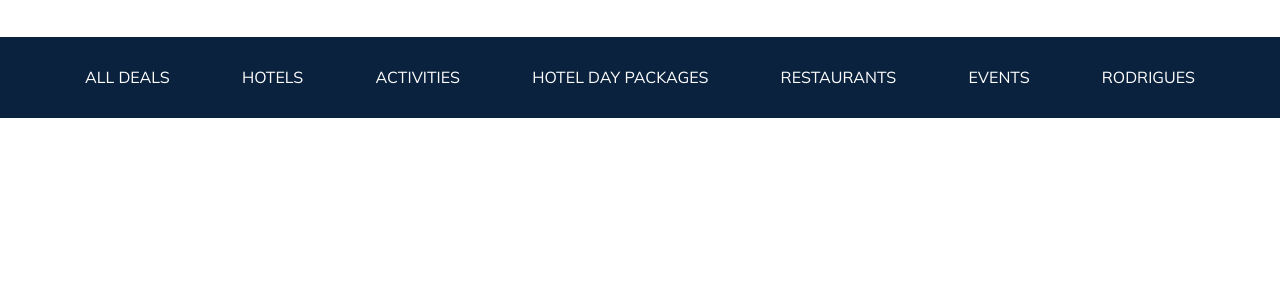
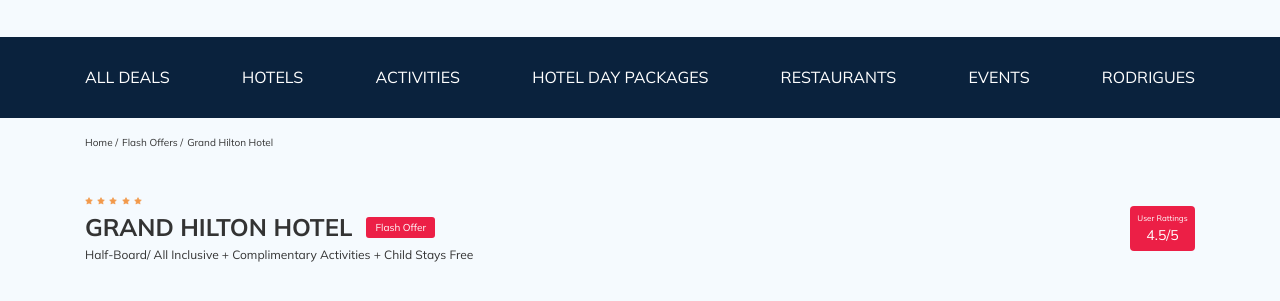
Before and after one commit to e-zrilova/web-start--hotel, a plain HTML site: page index.html in a window 1280 px wide. Shown: the part 83-384 px from the top of the page. Drawn offline with Linux system fonts and the light colour scheme.

Commit message:
create: breadcrumb and hotel-info

```diff
--- a/index.html
+++ b/index.html
@@ -47,5 +47,43 @@
       </div>
     </div>
   </header>
+  <nav class="breadcrumb">
+    <div class="container">
+      <ul class="breadcrumb-list">
+        <li class="breadcrumb-list__item">
+          <a href="#" class="breadcrumb-list__link">Home</a>
+        </li>
+        <li class="breadcrumb-list__item">
+          <a href="#" class="breadcrumb-list__link">Flash Offers</a>
+        </li>
+        <li class="breadcrumb-list__item"> Grand Hilton Hotel </li>
+      </ul>
+    </div>
+  </nav>
+  <section class="hotel">
+    <div class="container">
+      <div class="hotel-info">
+        <div class="hotel-info__text">
+          <div class="hotel-wrapper">
+            <div class="stars">
+              <img src="img/Star.svg" alt="star">
+              <img src="img/Star.svg" alt="star">
+              <img src="img/Star.svg" alt="star">
+              <img src="img/Star.svg" alt="star">
+              <img src="img/Star.svg" alt="star">
+            </div>
+            <h1 class="hotel-name hotel-info__name">GRAND HILTON HOTEL</h1>
+            <span class="offer hotel-info__offer">Flash Offer</span>
+          </div>
+          <p class="hotel-description hotel-info__description">Half-Board/ All Inclusive + Complimentary Activities + Child Stays
+            Free</p>
+        </div>
+        <div class="rating hotel-info__rating">
+          <span class="rating__text">User Rattings</span>
+          <span class="rating__counter">4.5/5</span>
+        </div>
+      </div>
+    </div>
+  </section>
 </body>
 </html>
--- a/sass/_media.sass
+++ b/sass/_media.sass
@@ -44,6 +44,24 @@
         width: 16px
         height: 1px
         background-color: $text-color
+  .stars
+    flex-basis: content
+  .hotel
+    &-name
+      flex-basis: 100%
+    &-wrapper
+      justify-content: space-between
+    &-info
+      &__text
+        width: 100%
+      &__name
+        margin-top: 10px
+        margin-bottom: 0
+      &__rating
+        display: none
+      &__offer
+        order: -1
+        margin-left: 0
 @media (max-width: 576px)
   .logo
    width: 99px
--- a/sass/_settings.sass
+++ b/sass/_settings.sass
@@ -3,6 +3,7 @@
 
 body
   font-family: 'Mulish', sans-serif
+  background-color: $secondary
   color: $text-color
 
 .container
--- a/sass/_varia.sass
+++ b/sass/_varia.sass
@@ -1,4 +1,5 @@
 $primary: #EC1F46
+$secondary: #F5FAFE;
 $text-color: #333333
 $dark: #0A223D
 $light: #fff
--- /dev/null
+++ b/sass/blocks/_breadcrumb.sass
@@ -0,0 +1,17 @@
+.breadcrumb
+  &-list
+    display: flex
+    align-items: center
+    padding: 18px 0
+    margin: 0
+    list-style: none
+    &__item
+      font-size: 10px;
+      line-height: 13px;
+      &:not(:last-child)
+        &::after
+          content: '/'
+          margin-right: 4px
+    &__link
+      text-decoration: none
+      color: inherit
--- /dev/null
+++ b/sass/blocks/_hotel.sass
@@ -0,0 +1,47 @@
+.hotel
+  padding-top: 23px
+  padding-bottom: 70px
+  &-info
+    display: flex
+    align-items: center
+    justify-content: space-between
+    &__offer
+      margin-left: 14px
+      margin-top: 4px
+    &__name
+      margin-top: 4px
+      margin-bottom: 0
+    &__description
+      margin: 5px 0
+  &-name
+    font-size: 24px;
+    line-height: 30px;
+  &-wrapper
+    display: flex
+    flex-wrap: wrap
+    align-items: center
+  &-description
+    font-size: 12px;
+    line-height: 15px;
+  .stars
+    flex-basis: 100%
+  .offer
+    font-size: 10px;
+    line-height: 13px;
+    padding: 4px 9px
+    background-color: $primary
+    border-radius: 3px
+    color: $light
+  .rating
+    max-width: 65px
+    min-height: 45px
+    text-align: center
+    color: $light
+    background-color: $primary
+    border-radius: 4px
+    &__text
+      font-size: 8px;
+      line-height: 10px;
+    &__counter
+      font-size: 14px;
+      line-height: 18px;
--- a/sass/style.sass
+++ b/sass/style.sass
@@ -2,4 +2,6 @@
 @import 'settings'
 @import 'normalize'
 @import 'blocks/header'
+@import 'blocks/breadcrumb'
+@import 'blocks/hotel'
 @import 'media'
```
Also changed, not shown: css/style.css, img/Star.svg (added), 1 other file.
